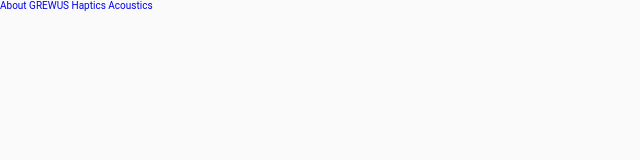
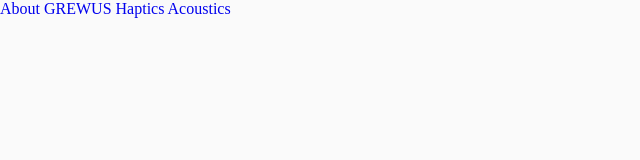
Before and after one commit to NathalieAutzen/Grewus-redesign, a plain HTML site: page index.html in a window 1280 px wide. Shown: the whole page, without its empty margins (0-640 px from the left). Drawn offline with Linux system fonts and the light colour scheme.

Commit message:
Update components.css

```diff
--- a/components.css
+++ b/components.css
@@ -80,10 +80,10 @@ h5 h6 p {
     padding: 0;
     box-sizing: border-box;
 }
-html {
+/* html {
     font-size: 62.5%;
     font-family: 'Roboto', sans-serif;
-}
+} */
 li {
     list-style: none;
 }
```
